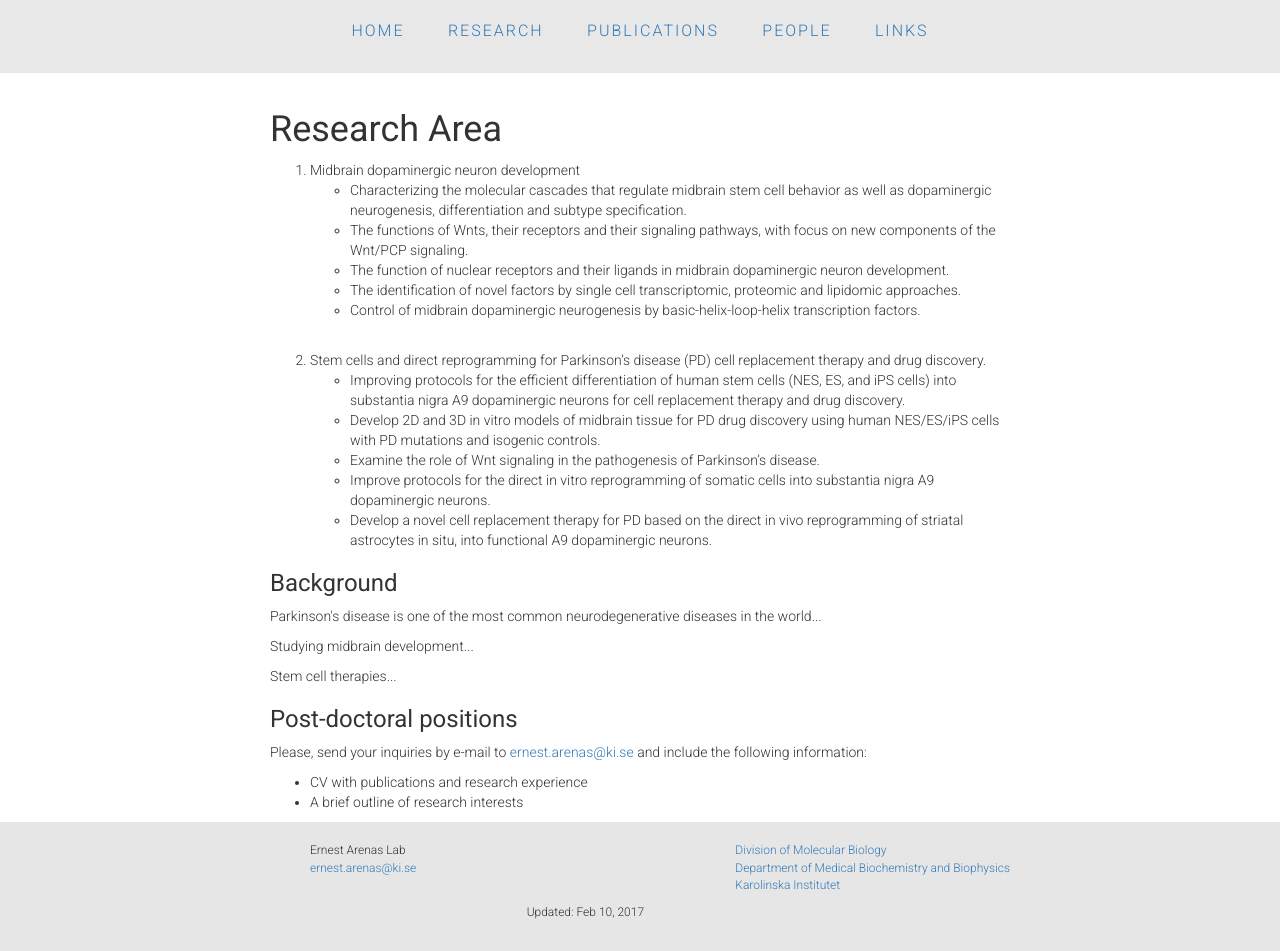
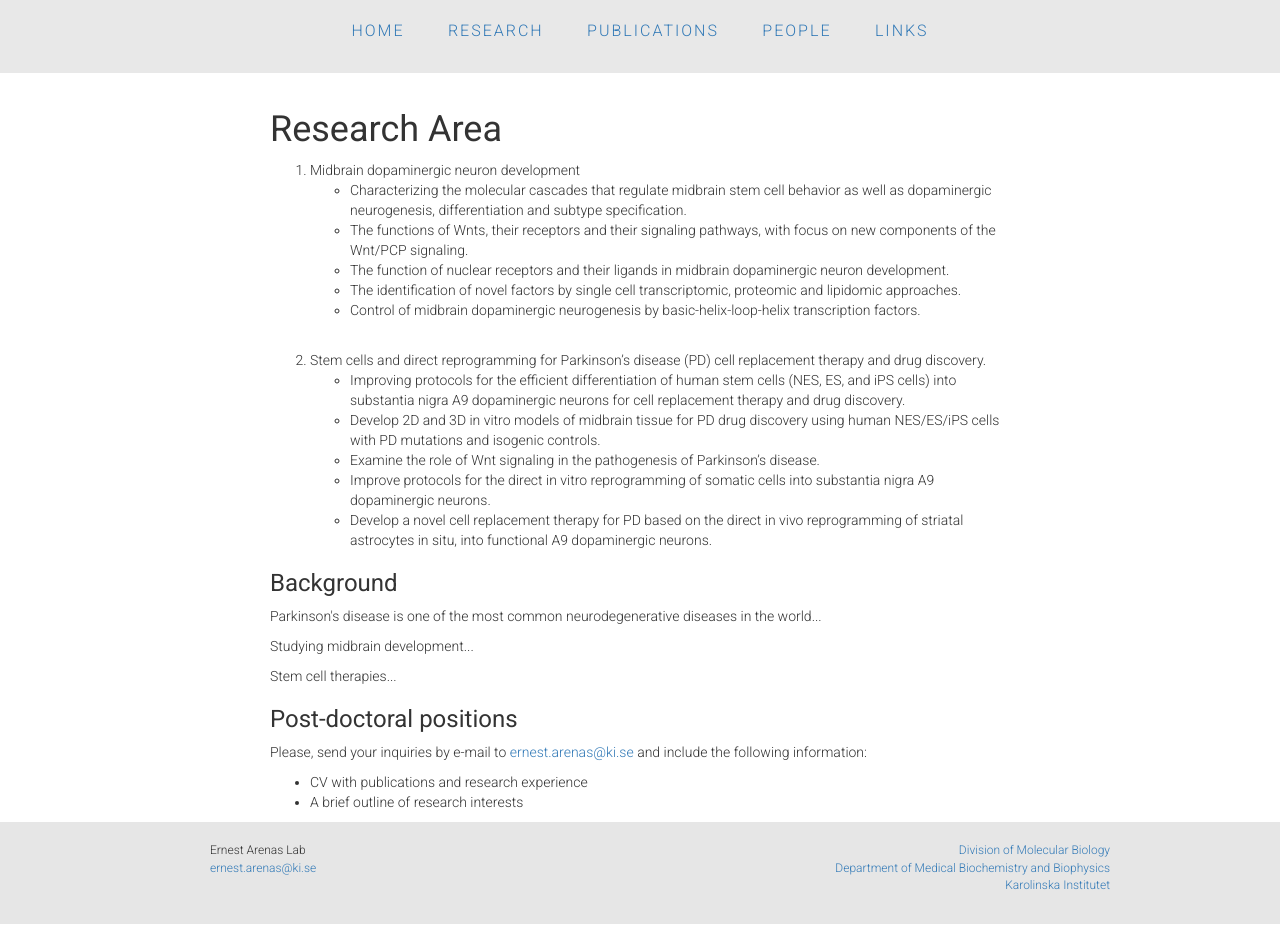
Before and after one commit to ArenasLab/arenaslab.github.io, a Jekyll site: the page research/index.html, which Jekyll copies as it is, in a window 1280 px wide and 951 px high. Built offline with Jekyll 4.4.1, drawn with Linux system fonts in a browser that asks for light colours.

Commit message:
Update index.html

```diff
--- a/research/index.html
+++ b/research/index.html
@@ -66,7 +66,7 @@
 
 
   <footer class="footer">
-    <div class="wrap">
+    <div class="wrapfoot">
       <div class="row">
 	<div class=" col-sm-4  col-md-3 col-lg-3">
           <ul>
@@ -74,22 +74,13 @@
             <li><a href="mailto:ernest.arenas@ki.se">ernest.arenas@ki.se</a></li>
           </ul>
         </div>
-        <div class=" col-sm-8  col-md-9 col-lg-9">
+        <div class=" col-sm-8  col-md-9 col-lg-9" align="right">
 	  <ul>
             <li><a href="http://kiedit.ki.se/en/mbb/research-division-of-molecular-neurobiology">Division of Molecular Biology</a></li>
             <li><a href="http://kiedit.ki.se/en/mbb/startpage">Department of Medical Biochemistry and Biophysics</a></li>
             <li><a href="http://ki.se/en/startpage">Karolinska Institutet</a></li>
           </ul>
         </div>
-      </div>
-      <div class="row">
-	<div class=" col-sm-4  col-md-4 col-lg-4">
-        </div>
-        <div class=" col-sm-4  col-md-4 col-lg-4">
-		<p>Updated: Feb 10, 2017</p>
-	</div>
-        <div class=" col-sm-4  col-md-4 col-lg-4">
-	</div>
       </div>
     </div>
   </footer>
```
